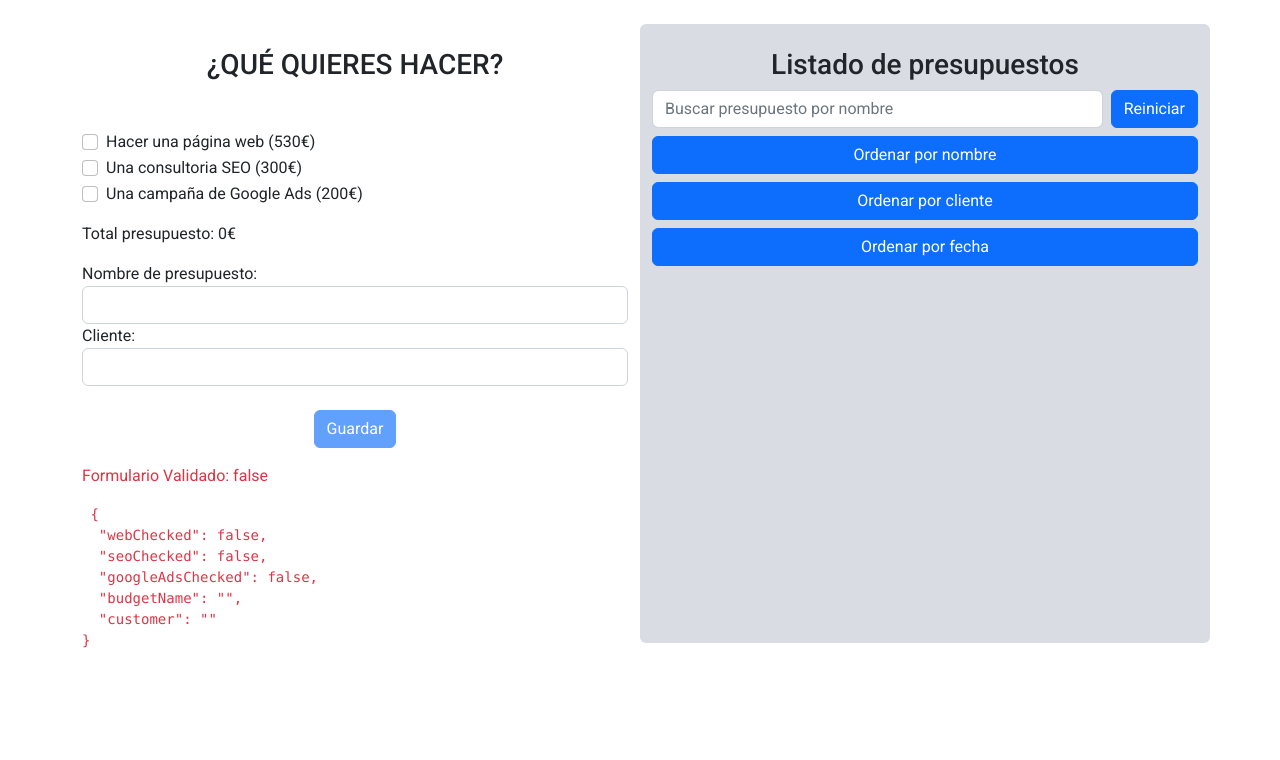
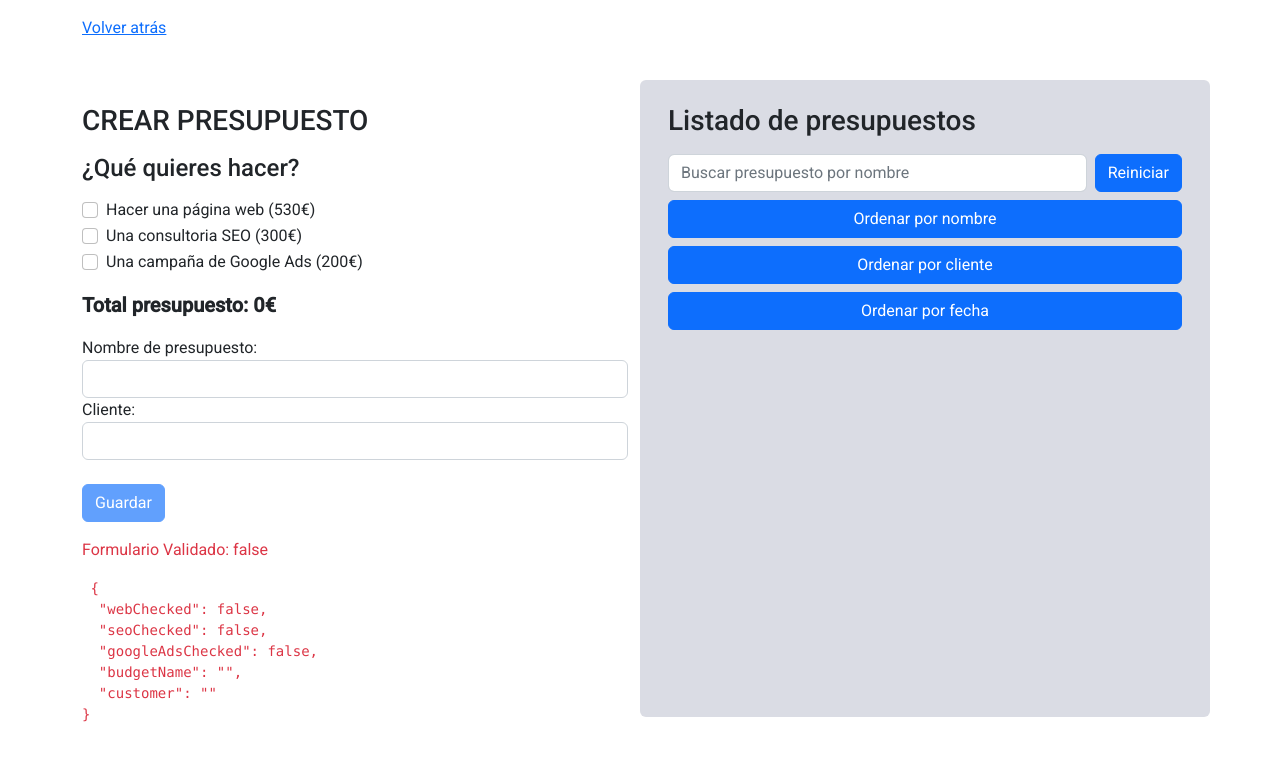
Before and after one commit to evarkitecta/app-budget-bst-material, an Angular app: page /home in a window 1280 px wide. Shown: the top 760 px of the page. Built offline with nearby package versions, Linux system fonts and the light colour scheme.

Commit message:
Modificaciones generales

```diff
--- a/src/app/app.module.ts
+++ b/src/app/app.module.ts
@@ -4,7 +4,6 @@ import { BrowserAnimationsModule } from '@angular/platform-browser/animations';
 import { FormsModule, ReactiveFormsModule } from '@angular/forms';
 
 import { AppRoutingModule } from './app-routing.module';
-import { MaterialModule } from './material.module';
 import { NgbModule } from '@ng-bootstrap/ng-bootstrap';
 
 import { AppComponent } from './app.component';
@@ -37,10 +36,8 @@ import { CommonModule } from '@angular/common';
     BrowserAnimationsModule,
     CommonModule,
     FormsModule,
-    MaterialModule,
     NgbModule,
     ReactiveFormsModule,
-
   ]
 })
 export class AppModule { }
--- a/src/app/budget-list/budget-list.component.html
+++ b/src/app/budget-list/budget-list.component.html
@@ -1,8 +1,8 @@
 <h3>Listado de presupuestos</h3>
-<div class="d-flex">
+<div class="d-flex mt-3">
   <input [(ngModel)]="searchingWord" type="text" placeholder="Buscar presupuesto por nombre"
-    class="form-control mb-2" />
-  <button class="btn btn-primary mb-2 ms-2" (clic)="resetOrder()">Reiniciar</button>
+    class="form-control mb-2 " />
+  <button class="btn btn-primary mb-2 ms-2" (clic)="refresh()">Reiniciar</button>
 </div>
 <!-- ********************************** -->
 <!-- *Ejercicio 7: Botones de filtrado -->
@@ -17,14 +17,14 @@
 <!-- ********************************************* -->
 <div class="budget-list">
   <ul class="list-unstyled">
-    <li *ngFor="let budget of budgets" class="border rounded mb-2">
+    <li *ngFor="let budget of budgets" class="border border-primary rounded mb-2 px-4 py-3">
       <i>Nombre Presupuesto: </i> <b>{{ budget.budgetName }}</b>
       <br>
       <i>Cliente: </i> <b>{{ budget.customer}}</b>
       <br>
       <i>Precio: </i> <b>{{ budget.price }}€</b>
       <br>
-      <i>Fecha:</i>
+      <i>Fecha: </i>
       <b>{{ budget.date | date : "dd/MM/yyyy HH:mm:ss" }}</b>
     </li>
   </ul>
--- a/src/app/home/home.component.css
+++ b/src/app/home/home.component.css
@@ -1,3 +1,8 @@
 .container-budget-list{
   background-color: rgb(218, 220, 228)
 }
+
+a:hover{
+ color: red;
+ font-weight: 500;
+}
--- a/src/app/home/home.component.html
+++ b/src/app/home/home.component.html
@@ -1,8 +1,13 @@
+<div class="row">
+  <p class="pt-3"><a href="#" (click)="goBack()">Volver atrás</a></p>
+</div>
+
 <div class="row">
   <div class="col col-md-6">
     <form [formGroup]="budgetForm">
-       <h3 class="text-center my-5">{{title | uppercase}} </h3>
-       <div class="form-check">
+      <h3 class="mt-5">{{title | uppercase}} </h3>
+      <h4 class="mt-3">¿Qué quieres hacer?</h4>
+      <div class="form-check mt-3">
         <input type="checkbox" class="form-check-input" id="checkWeb" formControlName="webChecked"
           (change)="calculateBudget()">
         <label for="checkWeb" class="form-check-label">Hacer una página web (530€)</label>
@@ -20,9 +25,9 @@
           (change)="calculateBudget()">
         <label for="checkGoogleAds" class="form-check-label">Una campaña de Google Ads (200€)</label>
       </div>
-       <p class=" mt-3">Total presupuesto: {{totalBudgetPrice}}€</p>
+      <p class="fw-bold fs-5 mt-3">Total presupuesto: {{totalBudgetPrice}}€</p>
       <!-- ******************************************* -->
-       <!-- *Exercici 6: Inputs formulari  -->
+      <!-- *Exercici 6: Inputs formulario  -->
       <!-- ******************************************* -->
       <div class="details-section">
         <div>
@@ -36,7 +41,7 @@
       </div>
       <br />
       <!-- acaban los inputs -->
-       <div class="d-flex justify-content-center align-items-center">
+      <div class="d-flex  align-items-center">
         <button class="btn btn-primary" type="submit" [disabled]="budgetForm.invalid" (click)="addBudgetList()">
           Guardar
         </button>
@@ -50,8 +55,8 @@
   <!-- ******************************************* -->
   <!-- *Exercici 6: Componente budget-list.  -->
   <!-- ******************************************* -->
-   <div class="col col-md-6 text-center my-4 rounded container-budget-list">
-     <div class="mt-4 text-center">
+  <div class="col col-md-6  my-4 rounded container-budget-list">
+    <div class="mt-4 mx-3 ">
       <app-budget-list></app-budget-list>
     </div>
   </div>
--- a/src/app/home/home.component.ts
+++ b/src/app/home/home.component.ts
@@ -1,21 +1,22 @@
-import { Component, OnInit } from '@angular/core';
-import { FormBuilder, FormControl, FormGroup, Validators } from '@angular/forms';
+import { Component } from '@angular/core';
+import { FormBuilder, FormGroup, Validators } from '@angular/forms';
 import { CalculateBudgetService } from '../shared/services/calculate-budget.service';
+import { Router } from '@angular/router';
 
 @Component({
   selector: 'app-home',
   templateUrl: './home.component.html',
   styleUrls: ['./home.component.css']
 })
-export class HomeComponent implements OnInit {
-  title = '¿Qué quieres hacer?';
+export class HomeComponent {
+  title = 'Crear presupuesto';
 
   public generalPrice: number = 0;
   public webPanelPrice: number = 0;
   public totalBudgetPrice: number = 0;
   budgetForm: FormGroup;
 
-  constructor(private formBuilder: FormBuilder, private budgetService: CalculateBudgetService) {
+  constructor(private formBuilder: FormBuilder, private router: Router, private budgetService: CalculateBudgetService) {
     this.budgetForm = this.formBuilder.group({
       webChecked: [false],
       seoChecked: [false],
@@ -23,9 +24,6 @@ export class HomeComponent implements OnInit {
       budgetName: ["", Validators.required],
       customer: ["", Validators.required]
     });
-  }
-  ngOnInit(): void {
-
   }
 
   addPrice(): number {
@@ -56,7 +54,6 @@ export class HomeComponent implements OnInit {
     }
   }
   addBudgetList() {
-    //console.log('hola desde agregarPresupuesto');
     const name = this.budgetForm.get('budgetName')!.value;
     const customer = this.budgetForm.get('customer')!.value;
     const price = this.totalBudgetPrice;
@@ -67,7 +64,9 @@ export class HomeComponent implements OnInit {
 
     this.totalBudgetPrice = 0
     this.webPanelPrice = 0
+  }
 
-    // console.log('agregarPresupuesto '+ this.totalFinalPrice)
+  goBack(): void {
+    this.router.navigate(['']);
   }
 }
--- a/src/app/modal/modal.component.html
+++ b/src/app/modal/modal.component.html
@@ -7,7 +7,7 @@
     Indicar el número de páginas en este recuadro. <br> Introducir como mínimo 1 página.
   </div>
   <div class="modal-footer">
-    <button type="button" class="btn btn-success" (click)="modal.close()">Cerrar</button>
+    <button type="button" class="btn btn-primary" (click)="modal.close()">Cerrar</button>
   </div>
 </ng-template>
 
@@ -20,6 +20,6 @@
     Indicar el número de páginas en este recuadro. <br> Introducir como mínimo 1 idioma
   </div>
   <div class="modal-footer">
-    <button type="button" class="btn btn-success" (click)="modal.close()">Cerrar</button>
+    <button type="button" class="btn btn-primary" (click)="modal.close()">Cerrar</button>
   </div>
 </ng-template>
--- a/src/app/modal/modal.component.ts
+++ b/src/app/modal/modal.component.ts
@@ -1,12 +1,11 @@
-import { Component, ViewEncapsulation, ViewChild, TemplateRef } from '@angular/core';
+import { Component, ViewChild, TemplateRef, ChangeDetectionStrategy } from '@angular/core';
 import { NgbModal } from '@ng-bootstrap/ng-bootstrap';
 
 @Component({
   selector: 'app-modal',
-  // standalone: true,
   templateUrl: './modal.component.html',
-  encapsulation: ViewEncapsulation.None,
-  styleUrls: ['./modal.component.css']
+  styleUrls: ['./modal.component.css'],
+  changeDetection: ChangeDetectionStrategy.OnPush
 })
 export class ModalComponent {
 
@@ -15,12 +14,7 @@ export class ModalComponent {
   @ViewChild("modal2", { static: false })
   modal2!: TemplateRef<any>;
 
-
   constructor(private modalService: NgbModal) { }
-
-  // openVerticallyCentered(content: any) {
-  //   this.modalService.open(content, { centered: true });
-  // }
 
   openWindow1() {
     this.modalService.open(this.modal1, { centered: true });
--- a/src/app/shared/services/calculate-budget.service.ts
+++ b/src/app/shared/services/calculate-budget.service.ts
@@ -1,20 +1,17 @@
-import { Injectable, OnInit } from '@angular/core';
+import { Injectable } from '@angular/core';
 import { Budget } from '../interfaces/budget.interface';
-import { Subject } from 'rxjs';
 
 @Injectable({
   providedIn: 'root'
 })
-// *Lo último que he puesto es el método OnInit (está pendiente de implentar si fuese necesario. Intento copiar el array budgetsList para poder ordenar la copia sin alterar el array original).Quería ponerlo dentro del método OnInit para que se haga la copia porque ahora no me ha funcionado. No ordena si pongo budgets.
-export class CalculateBudgetService implements OnInit {
+
+export class CalculateBudgetService {
   public priceWeb: number = 500;
   public priceSEO: number = 300;
   public priceGoogleAds: number = 200;
 
   constructor() { }
-  ngOnInit(): void {
-    throw new Error('Method not implemented.');
-  }
+
   calculateWebPanel(numPages: number, numLanguages: number) {
     return numPages * numLanguages * 30
   }
@@ -22,7 +19,6 @@ export class CalculateBudgetService implements OnInit {
   // Exercici 6
   public budgetsList: Budget[] = [];
   public budgets = [...this.budgetsList]
-  // budget$ = new Subject<any>
 
   addBudget(name: string, customer: string, price: number): void {
     const budget: Budget = {
@@ -32,13 +28,8 @@ export class CalculateBudgetService implements OnInit {
       date: new Date()
     }
     this.budgetsList.push(budget);
-    // this.budget$.next(this.budgetsList)
     console.log("budgetsList", this.budgetsList)
     console.log("budgets", this.budgets)
   }
 
-  // getBudgetsList() {
-  //   return this.budgetsList;
-  // }
-
 }
```
Also changed, not shown: src/app/budget-list/budget-list.component.ts (+6 -42 lines), src/app/panel/panel.component.html (+10 -7 lines), src/app/panel/panel.component.ts (+18 -17 lines). Lines whose indentation alone changed are shown as unchanged.
